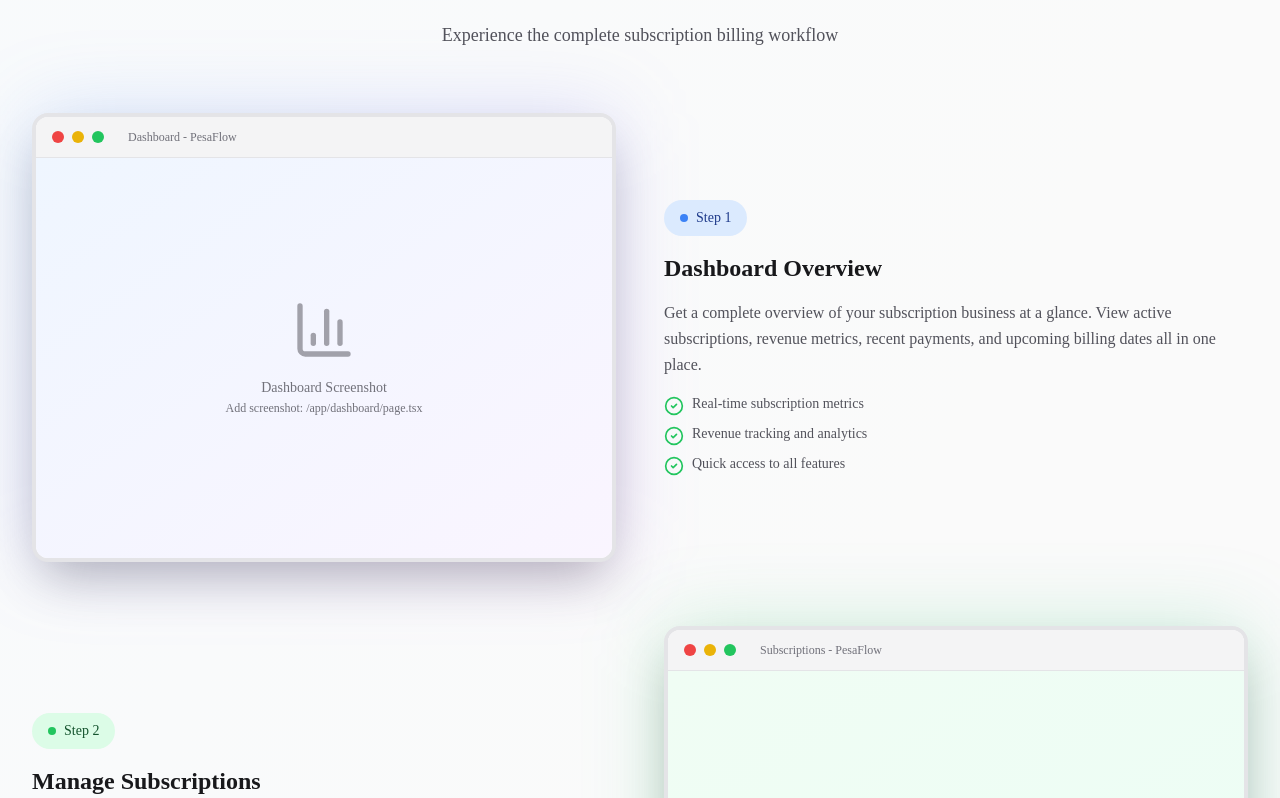
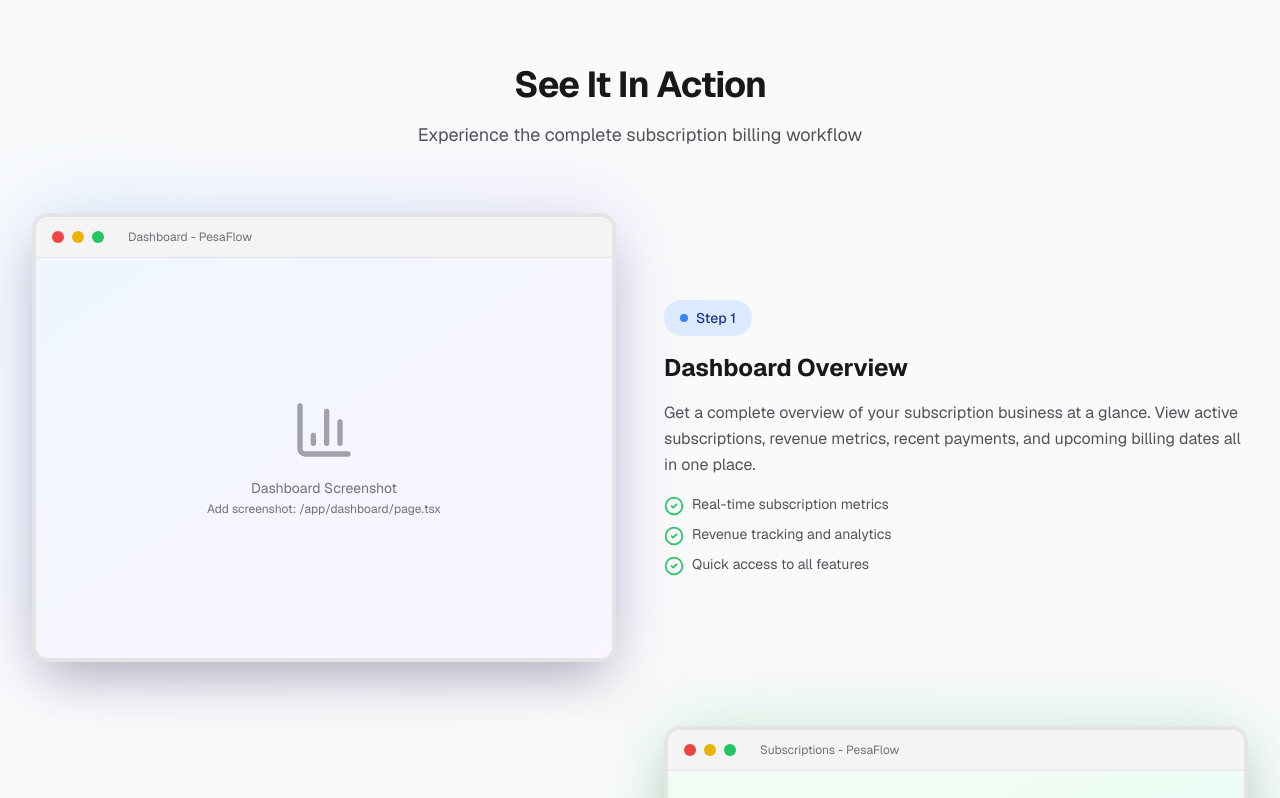
Before and after one commit to mboya/PesaFlow.io, a Next.js app in the folder frontend/: page / in a window 1280 px wide. Shown: the part 4484-5282 px from the top of the page. Built offline with nearby package versions, Linux system fonts and the light colour scheme; no server answers.

Commit message:
fix: ensure fonts are properly applied to body
- Add font-sans class to body element
- Add explicit font-family fallback chain in globals.css
- Ensures Geist font variables are properly applied
- Includes system font fallbacks for better compatibility

```diff
--- a/frontend/src/app/globals.css
+++ b/frontend/src/app/globals.css
@@ -201,6 +201,7 @@
     outline-offset: 2px;
   }
   body {
-    @apply bg-background text-foreground;
+    @apply bg-background text-foreground font-sans;
+    font-family: var(--font-geist-sans), -apple-system, BlinkMacSystemFont, 'Segoe UI', 'Roboto', 'Oxygen', 'Ubuntu', 'Cantarell', 'Fira Sans', 'Droid Sans', 'Helvetica Neue', sans-serif;
   }
 }
--- a/frontend/src/app/layout.tsx
+++ b/frontend/src/app/layout.tsx
@@ -29,7 +29,7 @@ export default function RootLayout({
   return (
     <html lang="en" suppressHydrationWarning>
       <body
-        className={`${geistSans.variable} ${geistMono.variable} antialiased`}
+        className={`${geistSans.variable} ${geistMono.variable} antialiased font-sans`}
       >
         {/* Suppress HMR WebSocket connection errors in Docker - runs immediately */}
         <script
```
